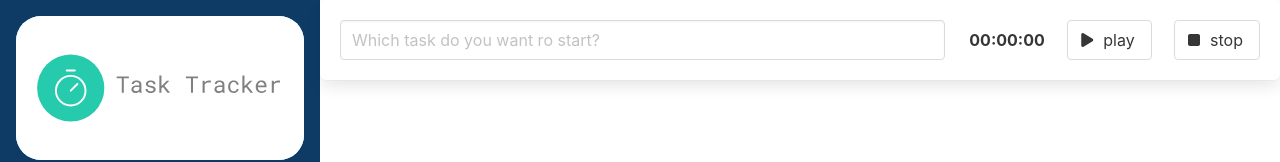
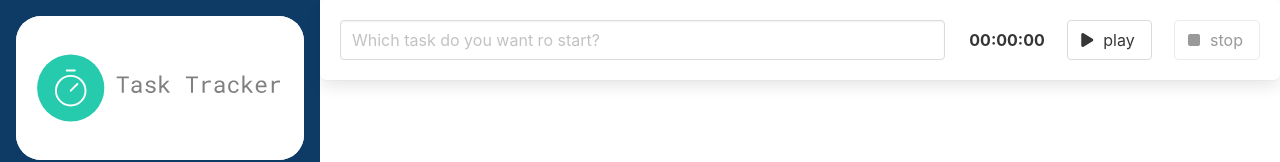
Before and after one commit to DaianaEgerMichels/task-tracker, a Vue app: page / in a window 1280 px wide. Shown: the top 162 px of the page. Built offline with nearby package versions, Linux system fonts and the light colour scheme.

Commit message:
configures stopwatch start and stop methods

```diff
--- a/src/components/TheForm.vue
+++ b/src/components/TheForm.vue
@@ -13,23 +13,7 @@
         />
       </div>
       <div class="column">
-        <div
-          class="is-flex is-align-items-center is-justify-content-space-between"
-        >
-          <Chronometer :timeInSeconds="timeInSeconds"/>
-          <button class="button" @click="start">
-            <span class="icon">
-              <i class="fas fa-play"></i>
-            </span>
-            <span>play</span>
-          </button>
-          <button class="button" @click="finalize">
-            <span class="icon">
-              <i class="fas fa-stop"></i>
-            </span>
-            <span>stop</span>
-          </button>
-        </div>
+        <Timer/>
       </div>
     </div>
   </div>
@@ -37,29 +21,11 @@
 
 <script lang="ts">
 import { defineComponent } from "vue";
-import Chronometer from "./Chronometer.vue";
+import Timer from "./Timer.vue";
 
 export default defineComponent({
-  components: { Chronometer },
+  components: { Timer },
   name: "TheForm",
-  data () {
-    return {
-      timeInSeconds: 0,
-      stopwatch: 0
-    }
-  },
-  methods: {
-    start () {
-      //start couting
-      this.stopwatch = setInterval(() => {
-        this.timeInSeconds += 1
-      }, 1000);
-    },
-    finalize () {
-        clearInterval(this.stopwatch)
-    }
-  },
+
 });
 </script>
-
-<style scoped></style>
--- /dev/null
+++ b/src/components/Timer.vue
@@ -0,0 +1,48 @@
+<template>
+  <div class="is-flex is-align-items-center is-justify-content-space-between">
+    <Chronometer :timeInSeconds="timeInSeconds" />
+    <button class="button" @click="start" :disabled="stopwatchRunning">
+      <span class="icon">
+        <i class="fas fa-play"></i>
+      </span>
+      <span>play</span>
+    </button>
+    <button class="button" @click="finalize" :disabled="!stopwatchRunning">
+      <span class="icon">
+        <i class="fas fa-stop"></i>
+      </span>
+      <span>stop</span>
+    </button>
+  </div>
+</template>
+
+<script lang="ts">
+import { defineComponent } from "vue";
+import Chronometer from "./Chronometer.vue";
+
+export default defineComponent({
+  components: { Chronometer },
+  // eslint-disable-next-line vue/multi-word-component-names
+  name: "Timer",
+  data() {
+    return {
+      timeInSeconds: 0,
+      stopwatch: 0,
+      stopwatchRunning: false,
+    };
+  },
+  methods: {
+    start() {
+      //start couting
+      this.stopwatchRunning = true;
+      this.stopwatch = setInterval(() => {
+        this.timeInSeconds += 1;
+      }, 1000);
+    },
+    finalize() {
+      this.stopwatchRunning = false;
+      clearInterval(this.stopwatch);
+    },
+  },
+});
+</script>
```
